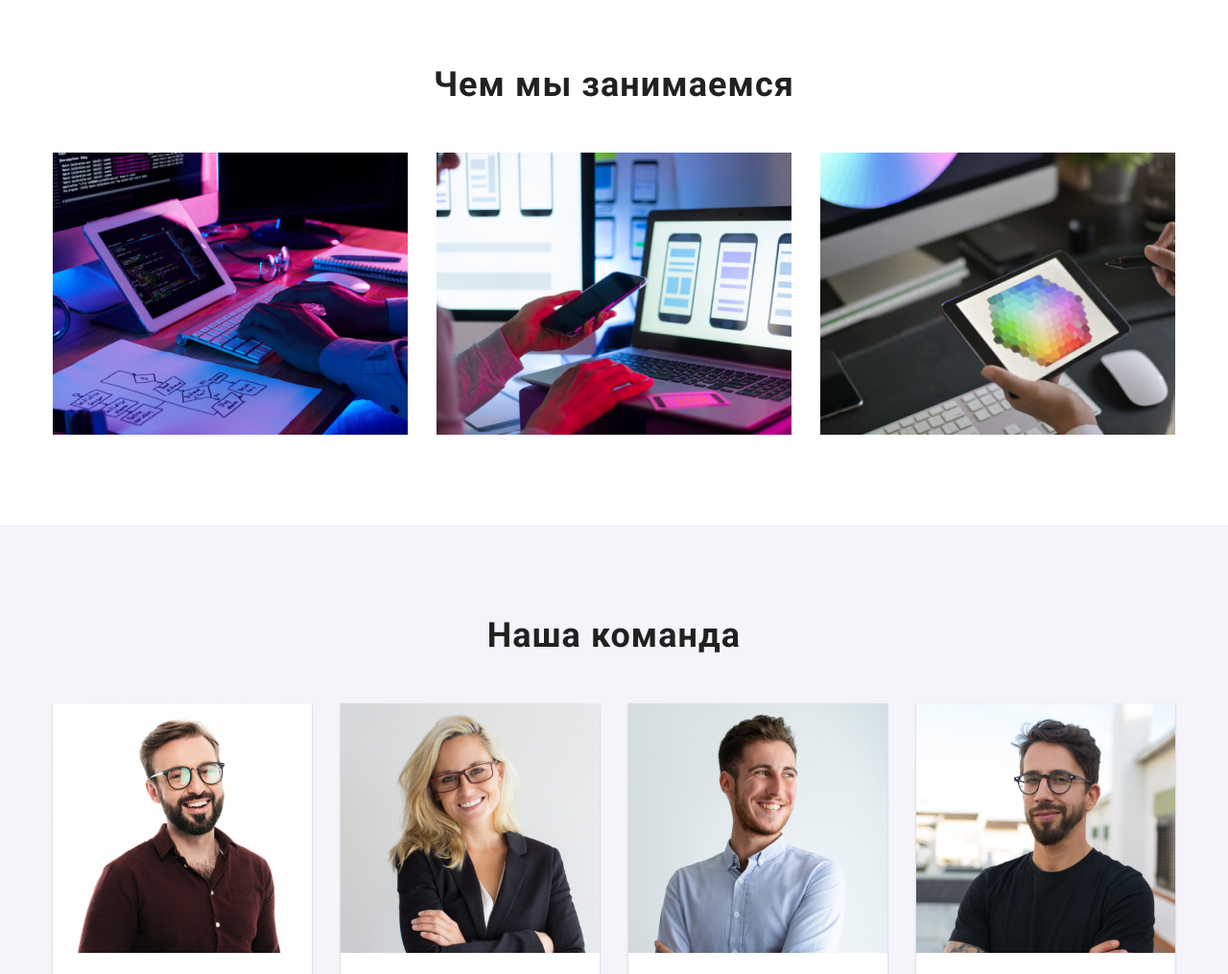
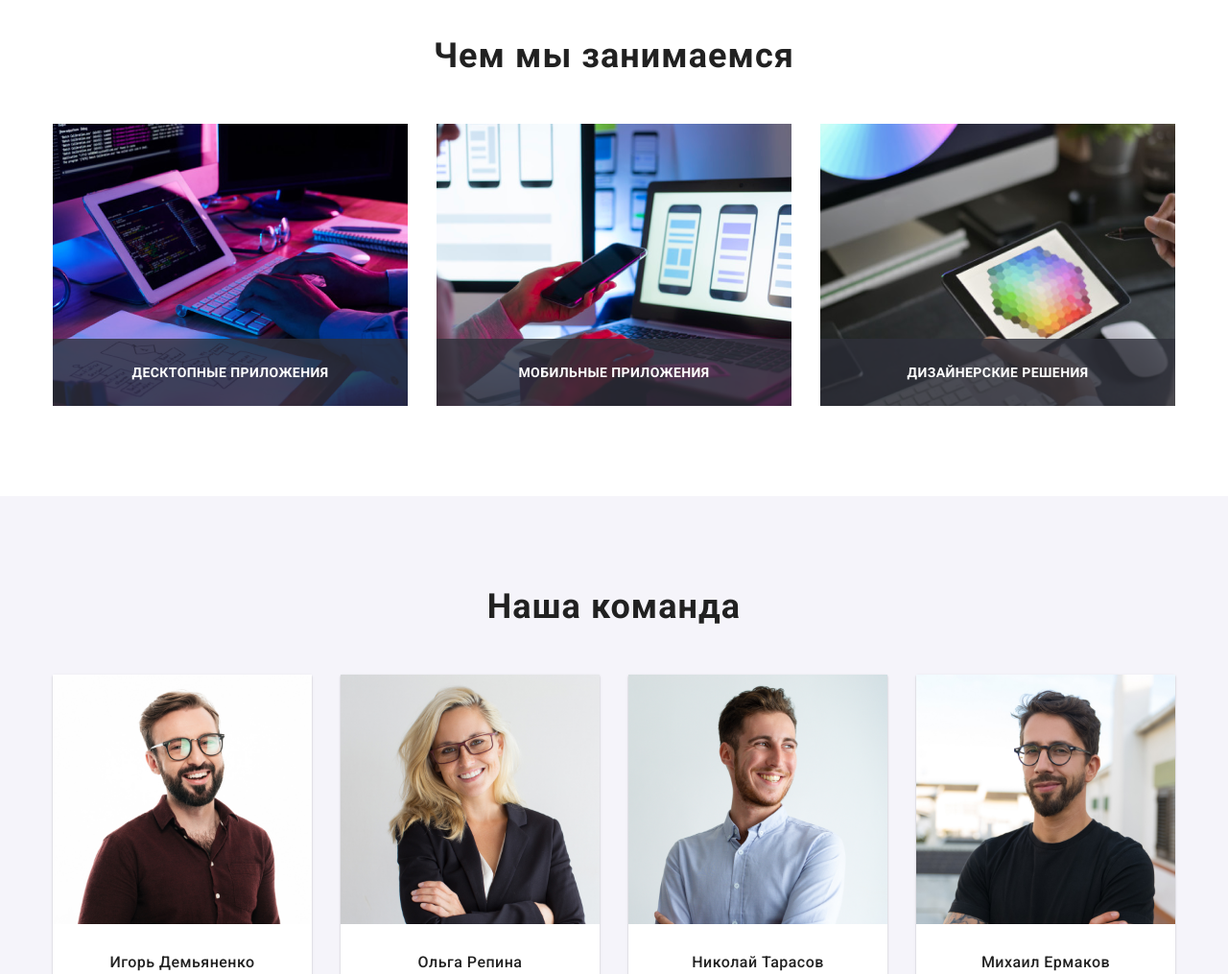
Before and after one commit to OlekSandr-offensive/goit-markup-hw-05, a plain HTML site: page index.html in a window 1280 px wide. Shown: the part 1080-2095 px from the top of the page at 96% size. Drawn offline with nearby package versions, Linux system fonts and the light colour scheme.

Commit message:
відредагував помилки

```diff
--- a/css/style.css
+++ b/css/style.css
@@ -116,13 +116,13 @@ h3 {
   display: block;
   padding-top: 32px;
   padding-bottom: 32px;
-
   color: var(--tittle-text-color);
   text-decoration: none;
   font-weight: 500;
   font-size: 14px;
   line-height: 1.14;
   letter-spacing: 0.02em;
+  transition: 250ms var(--timing-function);
 }
 
 .site-nav .link:hover,
@@ -179,7 +179,6 @@ h3 {
   display: block;
   padding-top: 32px;
   padding-bottom: 32px;
-
   color: var(--primary-text-color);
   text-decoration: none;
   font-weight: 500;
@@ -188,6 +187,7 @@ h3 {
   letter-spacing: 0.02em;
   display: flex;
   align-items: center;
+  transition: 250ms var(--timing-function);
 }
 
 .site-contact .contact-link:hover,
@@ -271,7 +271,7 @@ h3 {
 
 .item-decoration {
   width: 270px;
-  height: auto;
+  height: 120px;
   background: var(--background-white-color);
   border-radius: 4px;
   display: flex;
@@ -295,7 +295,6 @@ h3 {
 }
 
 .make {
-  /* background: var(--background-task-color); */
   padding-bottom: 94px;
 }
 
@@ -311,6 +310,33 @@ h3 {
 
 .list .make-item + .make-item {
   margin-left: 30px;
+}
+
+.item-image {
+  position: relative;
+  /* overflow: hidden; */
+}
+
+.image-text {
+  position: absolute;
+  left: 0;
+  bottom: 0;
+  width: 370px;
+  height: 70px;
+  background: rgba(47, 48, 58, 0.8);
+  display: flex;
+  justify-content: center;
+  align-items: center;
+}
+
+.image-text > p {
+  font-weight: 700;
+  font-size: 14px;
+  line-height: 16px;
+  text-align: center;
+  letter-spacing: 0.03em;
+  text-transform: uppercase;
+  color: var(--primary-white-color);
 }
 
 /* team */
@@ -389,6 +415,7 @@ h3 {
   border: none;
   border-radius: 50%;
   color: var(--border-line-color);
+  transition: 250ms var(--timing-function);
 }
 
 .actions > .view-svg:not(:last-child) {
@@ -447,6 +474,7 @@ h3 {
   box-sizing: border-box;
   border-radius: 4px;
   color: var(--border-line-color);
+  transition: 250ms var(--timing-function);
 }
 
 .client-link:hover,
@@ -663,8 +691,10 @@ h3 {
 }
 
 .reference-text {
+  font-weight: 700;
   font-size: 14px;
-  line-height: 1, 14;
+  line-height: 16px;
+  letter-spacing: 0.03em;
   text-transform: uppercase;
   color: var(--primary-white-color);
   margin-bottom: 20px;
@@ -686,6 +716,7 @@ h3 {
   background: rgba(255, 255, 255, 0.1);
   border-radius: 50%;
   color: var(--primary-white-color);
+  transition: 250ms var(--timing-function);
 }
 
 .footer-icons {
--- a/index.html
+++ b/index.html
@@ -107,13 +107,28 @@
                 <h2 class="section-tittle work">Чем мы занимаемся</h2>
                 <ul class="list">
                     <li class="make-item">
-                        <img src="./image/doit/img-4.png" alt="Вводит код на компютере" width="370" />
+                        <div class="item-image">
+                            <img src="./image/doit/img-4.png" alt="Вводит код на компютере" width="370" />
+                            <div class="image-text">
+                                <p>Десктопные приложения</p>
+                            </div>
+                       </div>
                     </li>
                     <li class="make-item">
-                        <img src="./image/doit/img-5.png" alt="смотрит макет и держит телефон" width="370" />
+                        <div class="item-image">
+                            <img src="./image/doit/img-5.png" alt="смотрит макет и держит телефон" width="370" />
+                            <div class="image-text">
+                                <p>Мобильные приложения</p>
+                            </div>
+                        </div>
                     </li>
                     <li class="make-item">
-                        <img src="./image/doit/img-6.png" alt="рисует на планшете" width="370" />
+                        <div class="item-image">
+                            <img src="./image/doit/img-6.png" alt="рисует на планшете" width="370" />
+                            <div class="image-text">
+                                <p>Дизайнерские решения</p>
+                            </div>
+                        </div>
                     </li>
                 </ul>
             </div>
```
